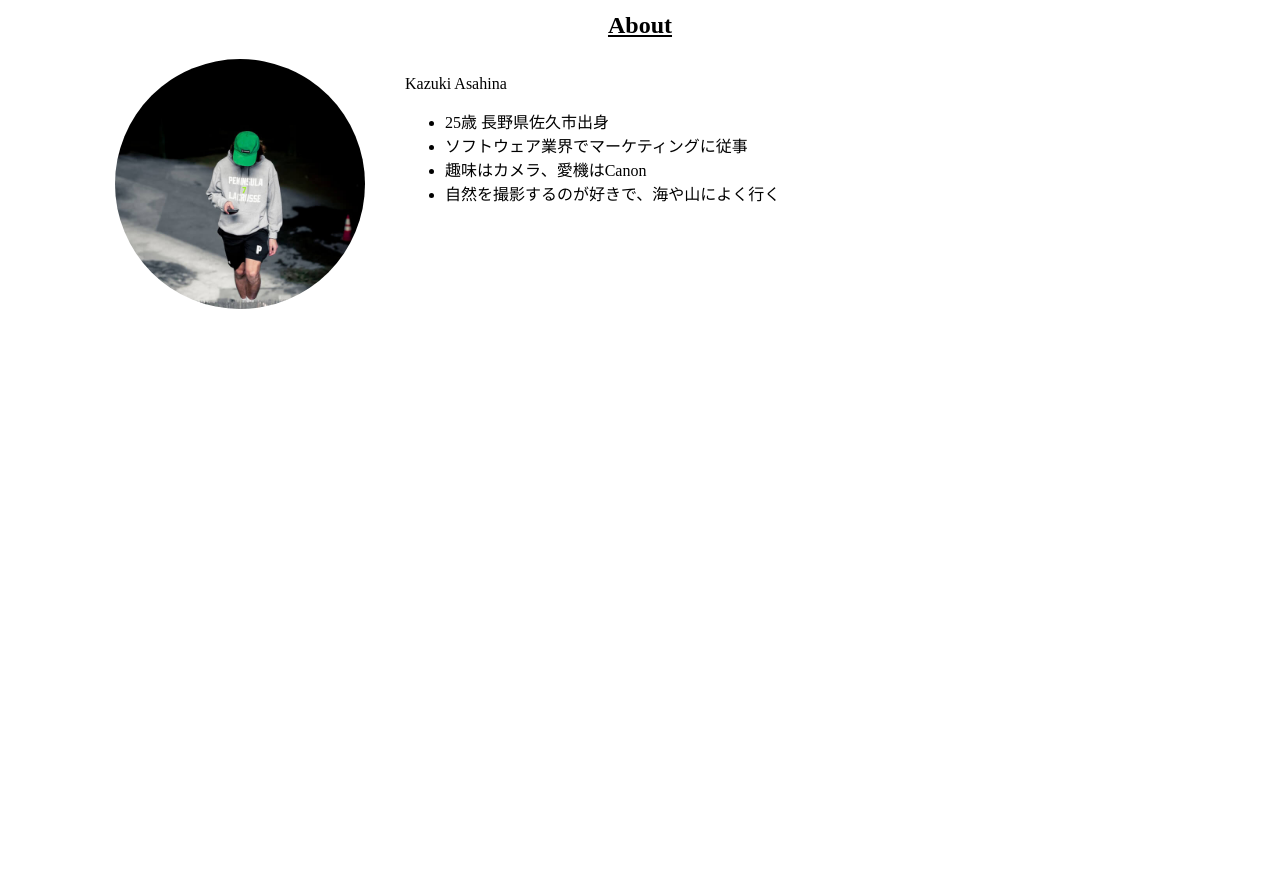
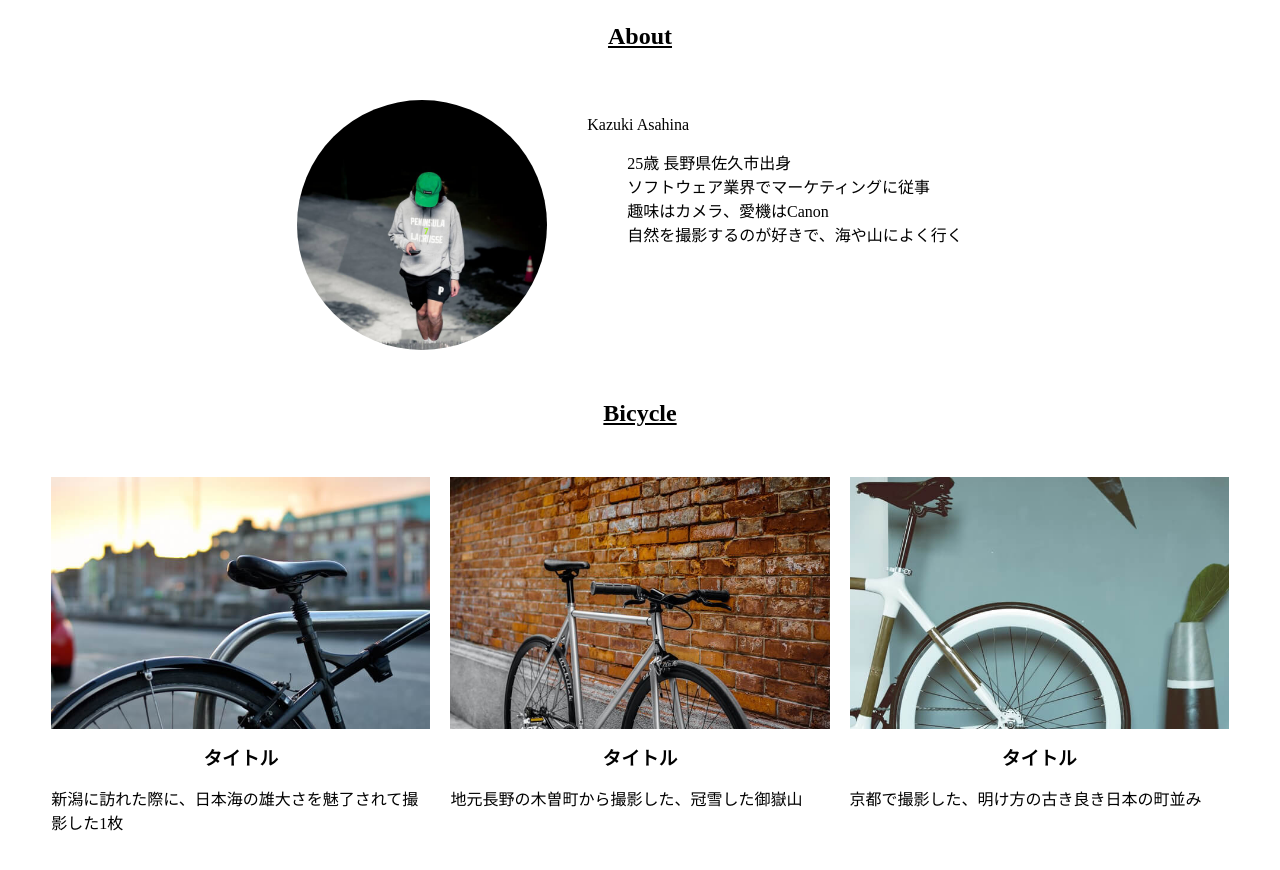
Before and after one commit to daizuhiroyuki/samurai, a plain HTML site: page kadai_002/index.html in a window 1280 px wide. Shown: the part 942-1812 px from the top of the page. Before the commit the page ends 1271 px from the top, so only its background shows below. Drawn offline with Linux system fonts and the light colour scheme.

Commit message:
1/25(土)

```diff
--- a/kadai_002/css/style.css
+++ b/kadai_002/css/style.css
@@ -23,6 +23,7 @@
 
 h1 {
     margin-left: 20px;
+    width:120px;
 }
 
 
@@ -59,9 +60,9 @@ img {
 
 .about-inner {
     display: flex;
-    margin: 20px auto;
-    max-width: 1050px;
-    flex-wrap: wrap;
+    margin: 50px auto;
+    max-width: 950px;
+    justify-content: center;
 
 }
 
@@ -69,3 +70,25 @@ img {
     margin: 0 0 auto 20px;
     padding: 0 20px;
   }
+
+ul li {
+    list-style: none;
+}
+
+
+.bicycle-inner {
+    display: flex;
+    margin:  50px auto;
+    justify-content: center;
+
+}
+
+.item {
+    margin: 0 10px;
+    width:30%;
+}
+
+.title {
+    text-align: center;
+    margin: 10px auto;
+}
--- a/kadai_002/index.html
+++ b/kadai_002/index.html
@@ -16,7 +16,7 @@
 
 <header>
     <div class="header-inner">
-        <h1><a href="index.html" class="home">Profile</a></h1>
+        <h1><a href="index.html"><img src="img/logo.svg" alt="Profile" ></a></h1>
         <nav>
             <ul class="menu">
               <li ><a href="#about">About</a></li>
@@ -50,7 +50,30 @@
 
         </div>
 
+      </section>
+      <section class="bicycle">
+        <h2 id="about">Bicycle</h2>
+        <div class="bicycle-inner">
+          <div class="item">
+            <img src="img/bicycle1.jpg" alt="日本海">
+            <h3 class="title">タイトル</h3>
+            <p>新潟に訪れた際に、日本海の雄大さを魅了されて撮影した1枚</p>
+          </div>
 
+          <div class="item">
+
+            <img src="img/bicycle2.jpg" alt="冠雪した御嶽山">
+           <h3 class="title">タイトル</h3>
+            <p>地元長野の木曽町から撮影した、冠雪した御嶽山</p>
+          </div>
+
+          <div class="item">
+            <img src="img/bicycle3.jpg" alt="京都の街並み">
+            <h3 class="title">タイトル</h3>
+            <p>京都で撮影した、明け方の古き良き日本の町並み</p>
+          </div>
+
+        </div>
 
 
       </section>
```
